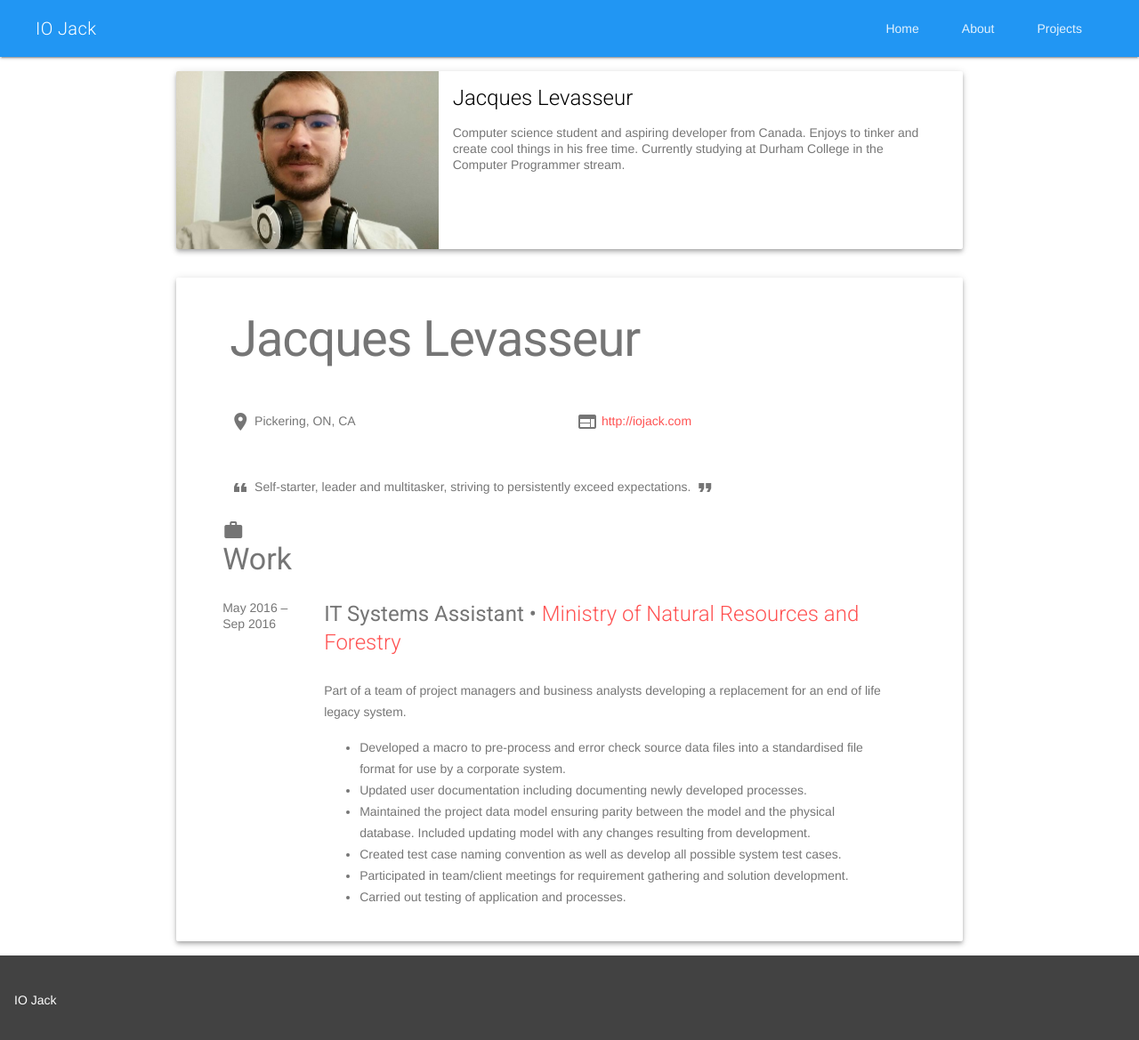
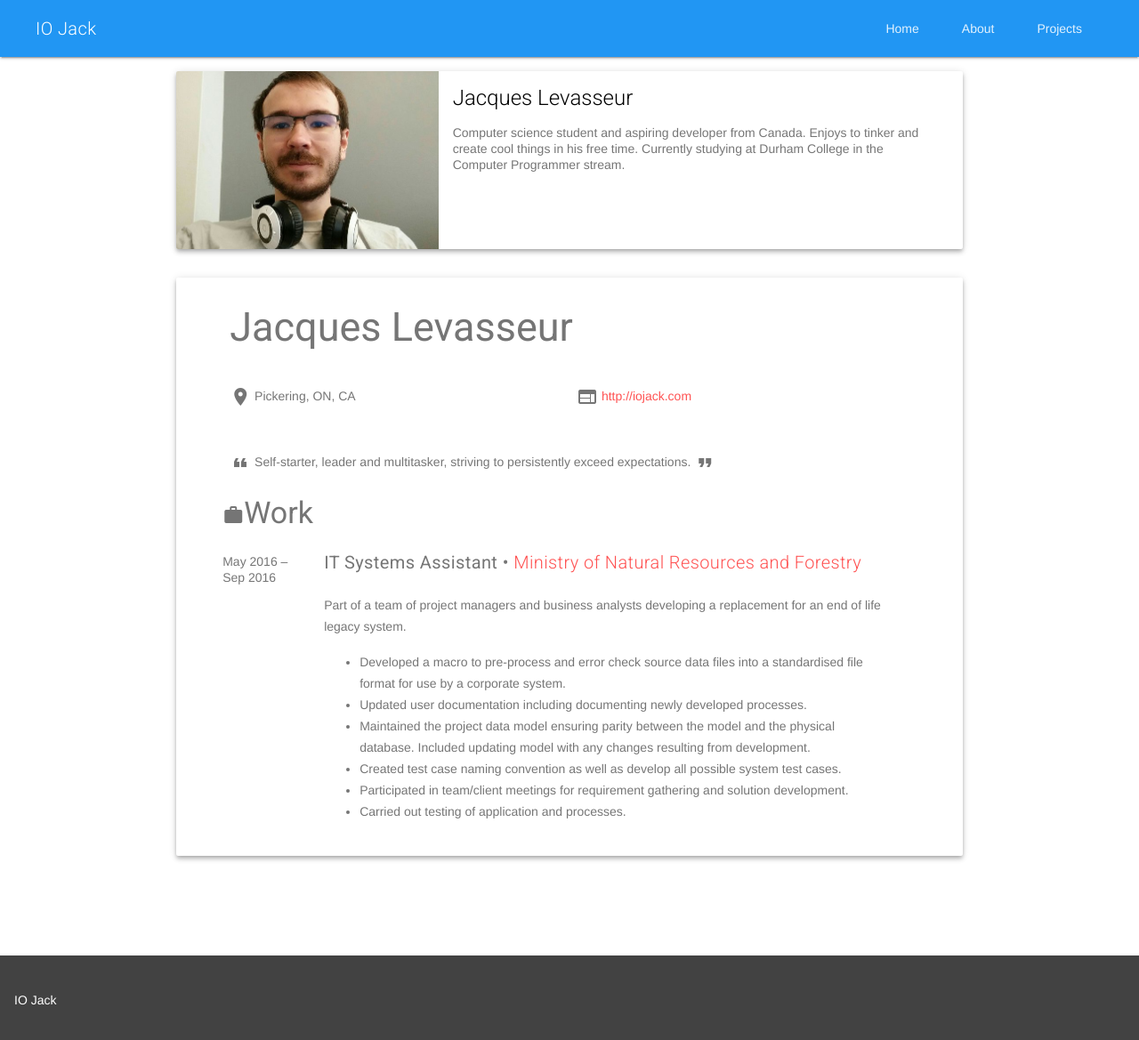
Before and after one commit to FrostByte-Dev/frostbyte-dev.github.io, a Jekyll site: the page built from about/index.html, in a window 1280 px wide. Shown: the top 1169 px of the page at 89% size. Built offline with Jekyll 4.4.1, drawn with Linux system fonts in a browser that asks for light colours; nearby versions of some CDN libraries.

Commit message:
Changed header sizing.

```diff
--- a/about/index.html
+++ b/about/index.html
@@ -37,7 +37,7 @@ image: /assets/images/me.jpg
 
 			 <div class="mdl-grid">
 				<div class="mdl-cell mdl-cell--12-col">
-					<h1>Jacques Levasseur</h1>
+					<h2>Jacques Levasseur</h2>
 				</div>
 
 				<div class="mdl-cell mdl-cell--6-col">
@@ -65,14 +65,14 @@ image: /assets/images/me.jpg
 
 			 <div class="mdl-grid">
 				 <div class="mdl-cell--12-col">
-					 <i class="material-icons">work</i><h3>Work</h3>
+					 <h3><i class="material-icons">work</i>Work</h3>
 				 </div>
 
 				 <div class="mdl-cell--2-col">
 					 May&nbsp;2016 – Sep&nbsp;2016
 				 </div>
 				 <div class="mdl-cell--10-col">
-					 <h4>IT Systems Assistant • <a target="_blank" href="https://www.ontario.ca/page/ministry-natural-resources-and-forestry" >Ministry of Natural Resources and Forestry</a></h4>
+					 <h5>IT Systems Assistant • <a target="_blank" href="https://www.ontario.ca/page/ministry-natural-resources-and-forestry" >Ministry of Natural Resources and Forestry</a></h5>
 					 <p>
 						 Part of a team of project managers and business analysts developing a replacement for an end of life legacy system.
 					 </p>
```
